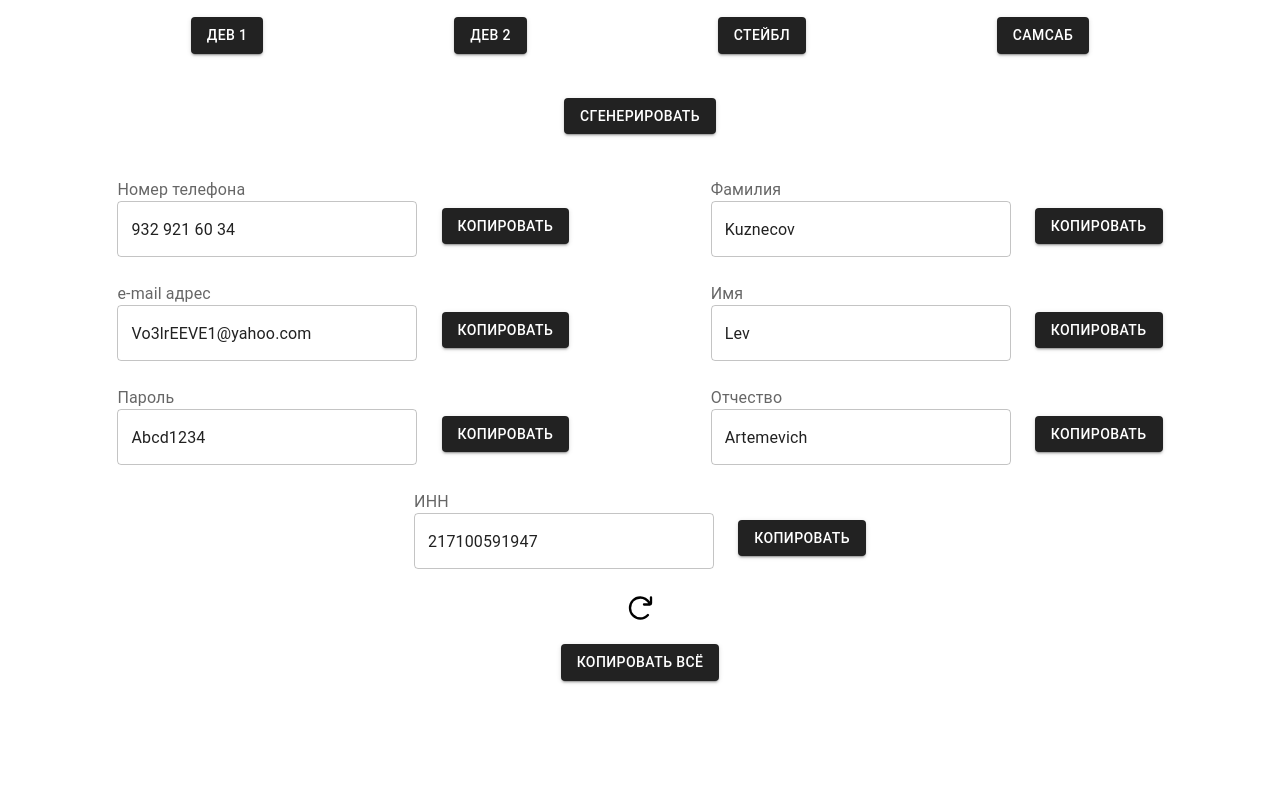
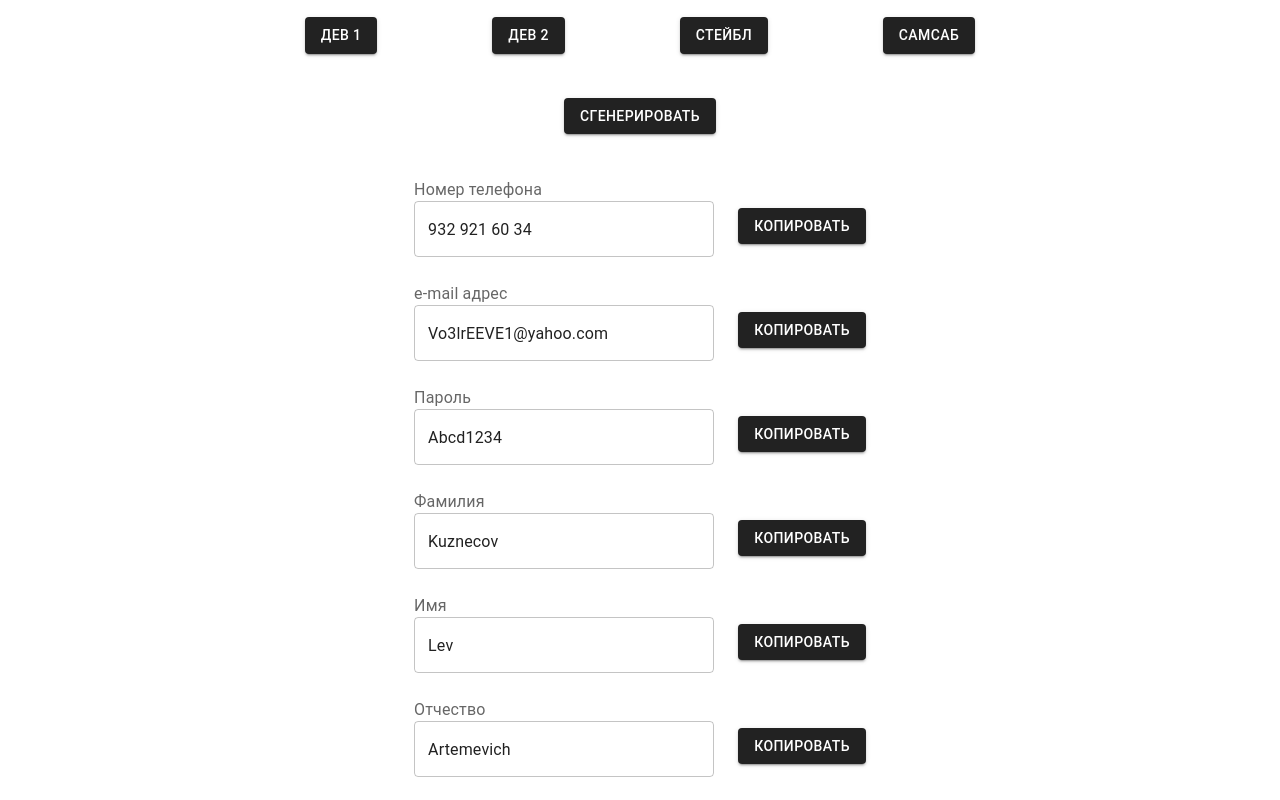
Before and after one commit to Orehik/mock_data_generator, a React (Vite) app: page / in a window 1280 px wide. Shown: the top 800 px of the page. Built offline with nearby package versions, Linux system fonts and the light colour scheme.

Commit message:
change container width

```diff
--- a/src/App.css
+++ b/src/App.css
@@ -3,9 +3,16 @@
   padding: 0;
 }
 
+#root {
+  display: flex;
+  justify-content: center;
+}
+
 .parent_container {
   display: flex;
   flex-direction: column;
+  max-width: 900px;
+  align-self: center;
 }
 
 .div_container {
```
